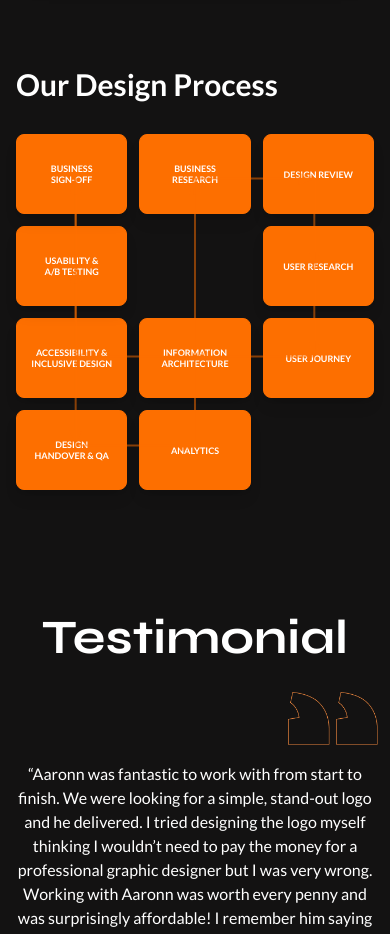
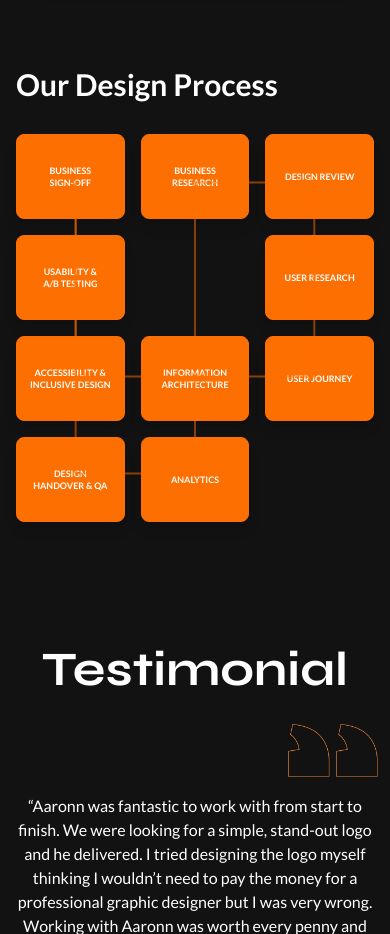
Before and after one commit to Subroto112001/DynamicPorfolio, a React (Vite) app: page / in a window 390 px wide. Shown: the part 7420-8354 px from the top of the page. Built offline with nearby package versions, Linux system fonts and the light colour scheme.

Commit message:
circle ui change

```diff
--- a/src/Component/DesignProcess.jsx
+++ b/src/Component/DesignProcess.jsx
@@ -38,7 +38,7 @@ const WorkflowDiagram = () => {
 
   const isMobile = windowWidth < 768;
 
-  const radius = isMobile ? 120 : windowWidth < 1024 ? 180 : 240;
+  const radius = isMobile ? 120 : windowWidth < 1024 ? 180 : 300;
   const svgSize = isMobile ? 400 : windowWidth < 1024 ? 600 : 800;
   const centerX = svgSize / 2;
   const centerY = svgSize / 2;
@@ -75,7 +75,7 @@ const WorkflowDiagram = () => {
         </div>
         <div className="px-4">
           <div className="relative max-w-md mx-auto">
-            <div className="grid grid-cols-3 gap-3">
+           <div className="grid grid-cols-3 gap-4">
               {nodes.map((node, index) => (
                 <div
                   key={index}
@@ -85,14 +85,14 @@ const WorkflowDiagram = () => {
                     gridColumn: node.gridPos.col + 1,
                   }}
                 >
-                  <div className="bg-[#fd6f00] group active:bg-white border border-[#fd6f00] transition-colors duration-300 rounded-lg px-2 py-3 shadow-lg w-full min-h-[80px] flex items-center justify-center">
+                  <div className="bg-[#fd6f00] group active:bg-white border border-[#fd6f00] transition-colors duration-300 rounded-lg px-2 py-3 shadow-lg w-full h-[85px] flex items-center justify-center">
                     <span className="text-white group-active:text-[#fd6f00] transition-all duration-300 font-semibold text-[9px] text-center leading-tight whitespace-pre-line">
                       {node.label}
                     </span>
                   </div>
                 </div>
               ))}
-            </div>
+              </div>
 
             {/* Flow indicators as simple arrows between boxes */}
             <svg
```
